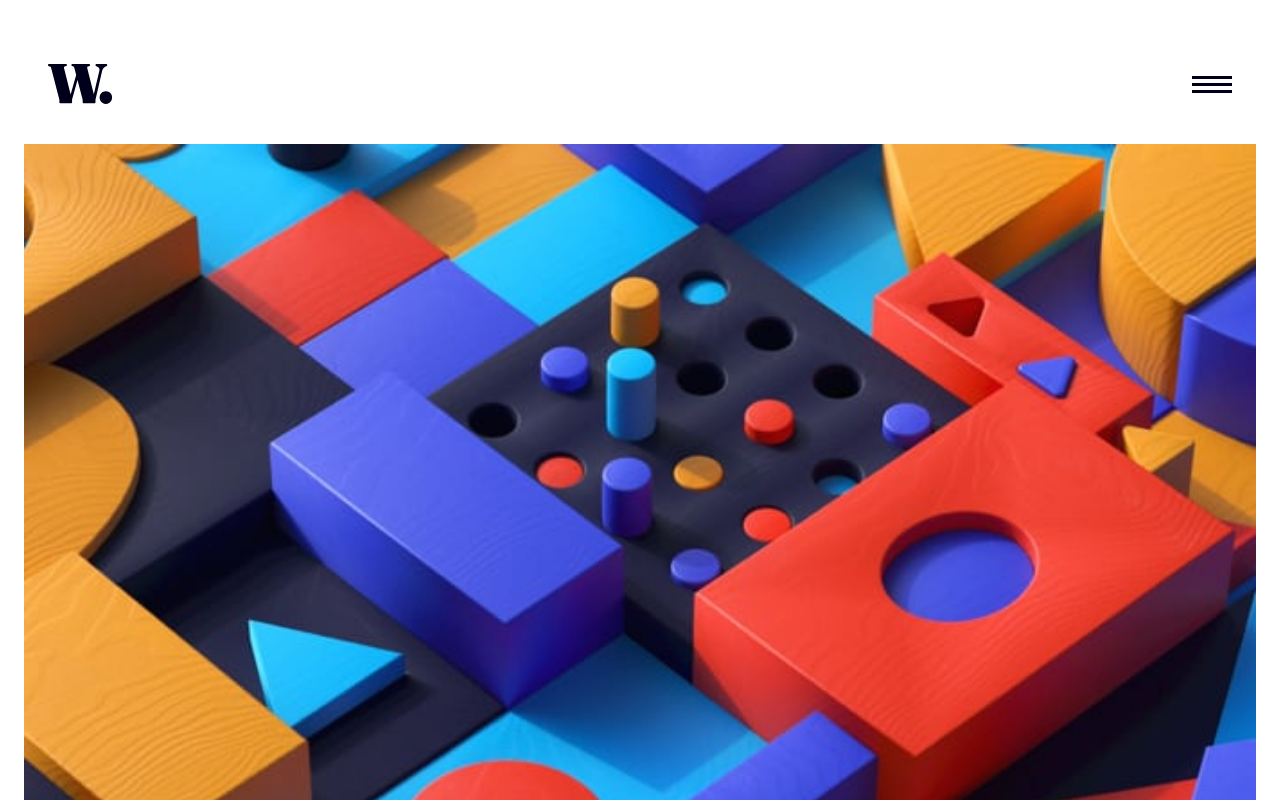
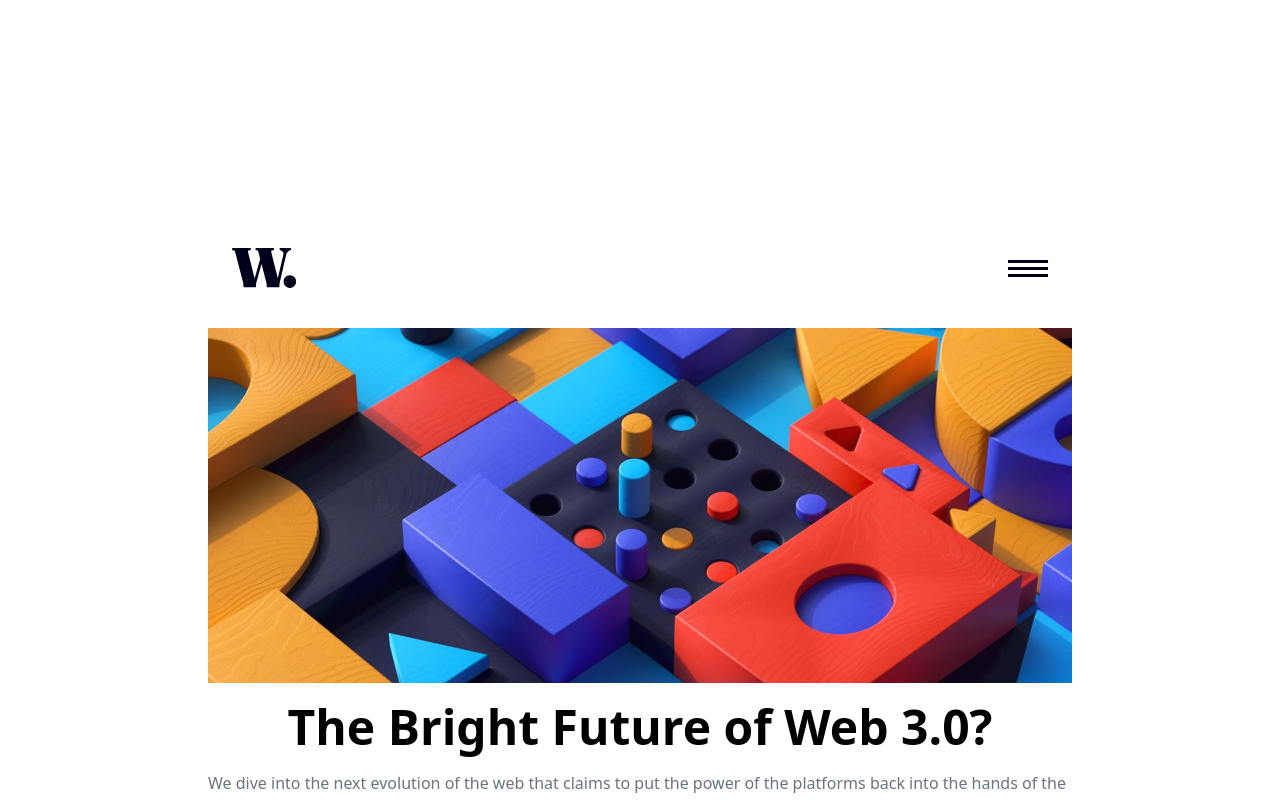
Before and after one commit to Folka2134/news-homepage, a React (Vite) app: page / in a window 1280 px wide. Shown: the top 800 px of the page. Built offline with nearby package versions, Linux system fonts and the light colour scheme.

Commit message:
updated responsive margins

```diff
--- a/src/App.jsx
+++ b/src/App.jsx
@@ -12,7 +12,7 @@ function App() {
 
   return (
     <div className="App bg-white">
-      <div className=" m-6">
+      <div className="m-6 sm:m-16 md:m-32 lg:m-52">
         <nav className="flex justify-between items-center py-10 px-6">
           <svg width="65" height="40" xmlns="http://www.w3.org/2000/svg">
             <path
@@ -28,9 +28,9 @@ function App() {
           </svg>
         </nav>
         <main className="flex flex-col">
-          <div className="flex flex-col">
-            {innerWidth < 1500 ? (
-              <img src={bannerMobile} alt="banner" />
+          <div className="flex flex-col items-center">
+            {innerWidth < 600 ? (
+              <img className="h-80 w-96" src={bannerMobile} alt="banner" />
             ) : (
               <img src={bannerDesktop} alt="banner" />
             )}
```
